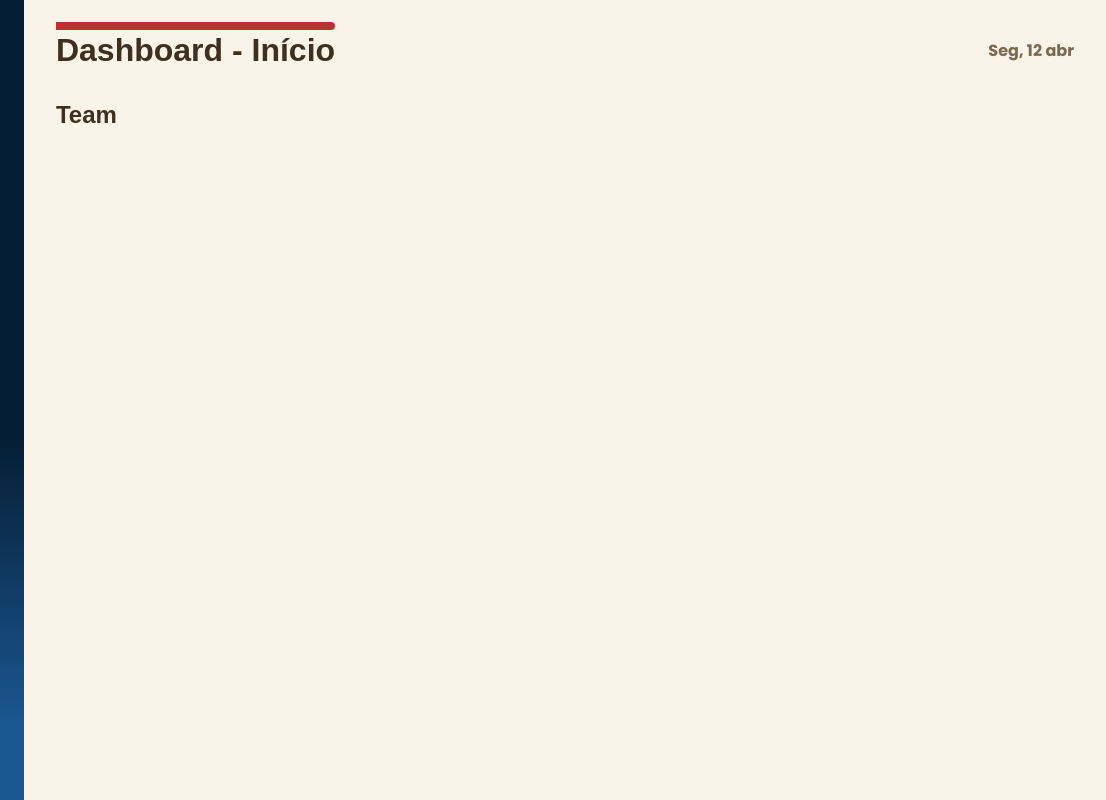
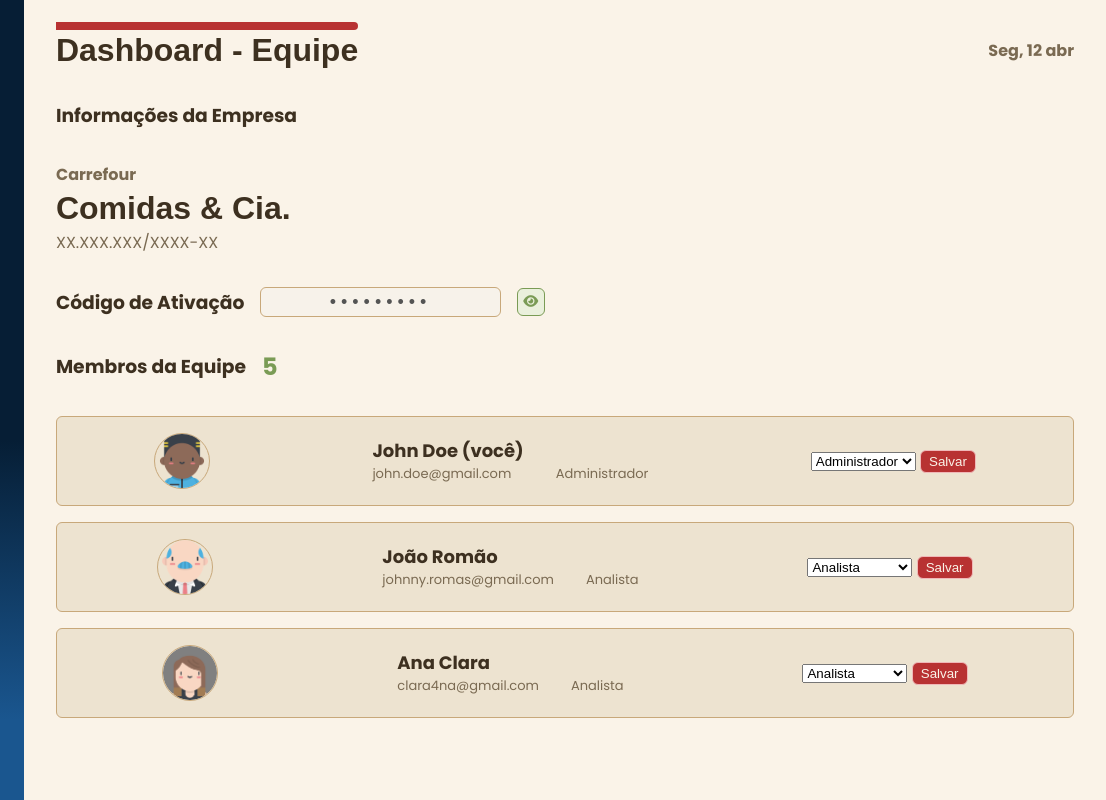
Before and after one commit to 4ppleTech/appleTech, a website: page entregas/website/public/dashboard/team.html in a window 1280 px wide. Shown: the full height of the page, 174-1280 px from the left. Drawn offline with nearby package versions, Linux system fonts and the light colour scheme; a web font is replaced by a local one.

Commit message:
feat: estilizei a página de equipes da dashboard

```diff
--- a/entregas/website/public/css/dashboard/team.css
+++ b/entregas/website/public/css/dashboard/team.css
@@ -0,0 +1,126 @@
+.company-info {
+    display: flex;
+    flex-direction: column;
+    align-items: start;
+    row-gap: 2rem;
+}
+
+.company-info .info-header {
+    display: flex;
+    flex-direction: column;
+    row-gap: 0.2rem;
+}
+
+.info-header h4,
+.info-header p {
+    color: #7A6A52;
+}
+
+.info-code {
+    display: flex;
+    flex-direction: row;
+    align-items: center;
+    column-gap: 1rem;
+}
+
+.info-code .code-input {
+    display: flex;
+    flex-direction: row;
+    align-items: center;
+    column-gap: 1rem;
+}
+
+.info-code .code-input input {
+    border: 1px solid #C8A87A;
+    border-radius: 6px;
+    padding: 0.2rem;
+    text-align: center;
+    font-size: 18px;
+    letter-spacing: 5px;
+}
+
+.info-code .code-input input[type="password"] {
+    user-select: none;
+}
+
+.info-code .code-input button {
+    color: #7A9B55;
+    background-color: #EAF0DC;
+
+    display: flex;
+    align-items: center;
+    justify-content: center;
+
+    border: 1px solid #7A9B55;
+    border-radius: 6px;
+    padding: 0.4rem 0.3rem;
+
+    cursor: pointer;
+}
+
+.member-list {
+    display: flex;
+    flex-direction: column;
+    row-gap: 1rem;
+}
+
+.member-list-results {
+    display: flex;
+    flex-direction: row;
+    align-items: center;
+    justify-content: start;
+    column-gap: 1rem;
+    margin: 1rem 0;
+}
+
+.member-list-results span {
+    font-size: 24px;
+    font-weight: bold;
+    color: #7A9B55;
+}
+
+.member-card {
+    background-color: #EDE3D0;
+    border: 1px solid #C8A87A;
+    border-radius: 6px;
+    padding: 1rem;
+
+    display: flex;
+    flex-direction: row;
+    align-items: center;
+    justify-content: space-around;
+}
+
+.member-card .pfp {
+    width: 56px;
+    border: 1px solid #C8A87A;
+    border-radius: 100%;
+}
+
+.member-card-content {
+    display: flex;
+    flex-direction: row;
+    align-items: end;
+    column-gap: 2rem;
+}
+
+.member-card-content .username {
+    font-weight: bold;
+    font-size: 18px;
+    color: #3D3020;
+}
+
+.member-card-content .email,
+.member-card-content .role {
+    font-size: small;
+    color: #7A6A52;
+}
+
+.member-card-action button {
+    padding: 0.2rem 0.5rem;
+    border-radius: 6px;
+    border: 1px solid #F0B8B8;
+    color: #FAF3E8;
+    background-color: #B83232;
+    cursor: pointer;
+}
--- a/entregas/website/public/dashboard/team.html
+++ b/entregas/website/public/dashboard/team.html
@@ -78,17 +78,110 @@
         <div class="content">
             <!-- CONTENT HEADER -->
             <div class="header">
-                <h1>Dashboard - Início</h1>
+                <h1>Dashboard - Equipe</h1>
                 <span id="current-date">Seg, 12 abr</span>
             </div>
 
             <!-- CONTENT MAIN -->
             <main class="main">
-                <h2>Team</h2>
+                <!-- COMPANY INFO -->
+                <div class="company-info">
+                    <h3>Informações da Empresa</h3>
+                    <div class="info-header">
+                        <h4 class="nome-fantasia">Carrefour</h4>
+                        <h1 class="razao-social">Comidas & Cia.</h1>
+                        <p class="cnpj">XX.XXX.XXX/XXXX-XX</p>
+                    </div>
+
+                    <!-- COMPANY CODE -->
+                    <div class="info-code">
+                        <h3>Código de Ativação</h3>
+                        <div class="code-input">
+                            <input id="inCompanyCode" type="password" disabled value="ABCDE1234">
+                            <button onclick="toggleCompanyCode()"><i class="fa-solid fa-eye"></i></button>
+                        </div>
+                    </div>
+                </div>
+
+                <!-- CURRENT USERS -->
+                <ul class="member-list">
+                    <div class="member-list-results">
+                        <h3>Membros da Equipe</h3>
+                        <span>5</span>
+                    </div>
+
+                    <li class="member-card">
+                        <img src="../assets/imgs/av2.png" alt="pfp" class="pfp">
+                        <div class="member-card-content">
+                            <div>
+                                <p class="username">John Doe (você)</p>
+                                <p class="email">john.doe@gmail.com</p>
+                            </div>
+                            <p class="role">Administrador</p>
+                        </div>
+                        <div class="member-card-action">
+                            <select>
+                                <option value="administrador" selected>Administrador</option>
+                                <option value="analista">Analista</option>
+                            </select>
+                            <button>Salvar</button>
+                        </div>
+                    </li>
+                    <li class="member-card">
+                        <img src="../assets/imgs/av1.png" alt="pfp" class="pfp">
+                        <div class="member-card-content">
+                            <div>
+                                <p class="username">João Romão</p>
+                                <p class="email">johnny.romas@gmail.com</p>
+                            </div>
+                            <p class="role">Analista</p>
+                        </div>
+                        <div class="member-card-action">
+                            <select>
+                                <option value="analista" selected>Analista</option>
+                                <option value="administrador">Administrador</option>
+                            </select>
+                            <button>Salvar</button>
+                        </div>
+                    </li>
+                    <li class="member-card">
+                        <img src="../assets/imgs/avatar-pfp.png" alt="pfp" class="pfp">
+                        <div class="member-card-content">
+                            <div>
+                                <p class="username">Ana Clara</p>
+                                <p class="email">clara4na@gmail.com</p>
+                            </div>
+                            <p class="role">Analista</p>
+                        </div>
+                        <div class="member-card-action">
+                            <select>
+                                <option value="analista" selected>Analista</option>
+                                <option value="administrador">Administrador</option>
+                            </select>
+                            <button>Salvar</button>
+                        </div>
+                    </li>
+                </ul>
             </main>
         </div>
     </div>
 
+<script>
+    function toggleCompanyCode() {
+        let companyCodeInput = document.getElementById("inCompanyCode");
+        let icon = document.querySelector(".code-input button i");
+
+        let inputType = companyCodeInput.type;
+
+        if(inputType === "password") {
+            companyCodeInput.type = "text";
+            icon.classList.replace("fa-eye", "fa-eye-slash")
+        } else {
+            companyCodeInput.type = "password";
+            icon.classList.replace("fa-eye-slash", "fa-eye")
+        }
+    }
+</script>
 <script src="../scripts/mock-user.js"></script>
 </body>
 </html>
```
Also changed, not shown: entregas/website/public/css/dashboard/chambers.css (+15 -0 lines), entregas/website/public/dashboard/chambers.html (+7 -1 lines), entregas/website/public/assets/img/avatar-pfp.png (deleted), entregas/website/public/assets/img/help.png (deleted), entregas/website/public/assets/img/help.svg (deleted), entregas/website/public/assets/img/icon.svg (deleted), entregas/website/public/assets/img/logo-recolored.svg (deleted), entregas/website/public/assets/img/logo.svg (deleted), entregas/website/public/assets/img/team-work.svg (deleted), entregas/website/public/assets/imgs/av1.png (added), entregas/website/public/assets/imgs/av2.png (added).
